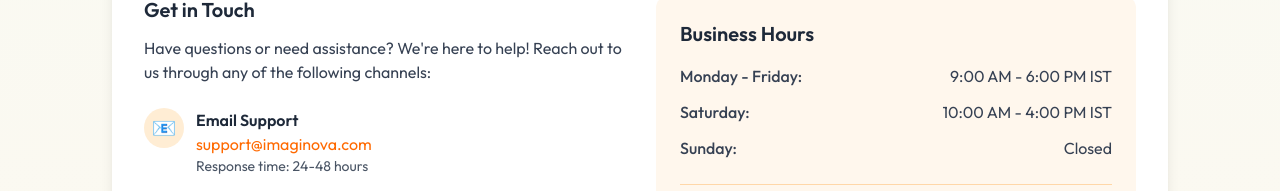
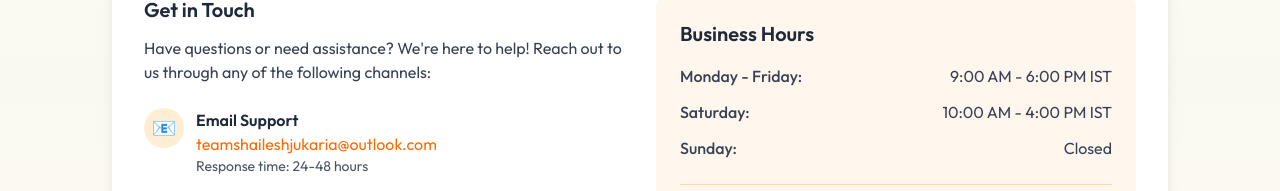
Before and after one commit to shaileshjukaria/Imaginova, a React (Vite) app in the folder client/: page /company-info in a window 1280 px wide. Shown: the part 1676-1867 px from the top of the page. Built offline with nearby package versions, Linux system fonts and the light colour scheme; no server answers.

Commit message:
fix: Update support email address across multiple components

```diff
--- a/client/src/pages/CompanyInfo.jsx
+++ b/client/src/pages/CompanyInfo.jsx
@@ -112,8 +112,8 @@ const CompanyInfo = () => {
                   </div>
                   <div>
                     <h4 className='font-semibold text-gray-800'>Email Support</h4>
-                    <a href='mailto:support@imaginova.com' className='text-orange-500 hover:underline'>
-                      support@imaginova.com
+                    <a href='mailto:teamshaileshjukaria@outlook.com' className='text-orange-500 hover:underline'>
+                      teamshaileshjukaria@outlook.com
                     </a>
                     <p className='text-sm text-gray-600'>Response time: 24-48 hours</p>
                   </div>
--- a/client/src/pages/Helpdesk.jsx
+++ b/client/src/pages/Helpdesk.jsx
@@ -84,11 +84,11 @@ const Helpdesk = () => {
         },
         {
           q: 'Can I change my email address?',
-          a: 'For security reasons, email address changes require contacting our support team at support@imaginova.com with your account details.'
+          a: 'For security reasons, email address changes require contacting our support team at teamshaileshjukaria@outlook.com with your account details.'
         },
         {
           q: 'How do I delete my account?',
-          a: 'To delete your account, please contact our support team at support@imaginova.com. Please note that this action is irreversible and all your data will be permanently deleted.'
+          a: 'To delete your account, please contact our support team at teamshaileshjukaria@outlook.com. Please note that this action is irreversible and all your data will be permanently deleted.'
         }
       ]
     },
@@ -109,7 +109,7 @@ const Helpdesk = () => {
         },
         {
           q: 'I made a payment but didn\'t receive credits. What now?',
-          a: 'Don\'t worry! Payments can take up to 5 minutes to process. If credits don\'t appear after 10 minutes, contact support@imaginova.com with your transaction ID.'
+          a: 'Don\'t worry! Payments can take up to 5 minutes to process. If credits don\'t appear after 10 minutes, contact teamshaileshjukaria@outlook.com with your transaction ID.'
         }
       ]
     },
@@ -122,7 +122,7 @@ const Helpdesk = () => {
         },
         {
           q: 'Can I get a refund if I\'m not satisfied?',
-          a: 'Yes, if you haven\'t used any credits and it\'s within 7 days of purchase, you can request a full refund by contacting support@imaginova.com with your order details.'
+          a: 'Yes, if you haven\'t used any credits and it\'s within 7 days of purchase, you can request a full refund by contacting teamshaileshjukaria@outlook.com with your order details.'
         },
         {
           q: 'How long do refunds take to process?',
@@ -255,7 +255,7 @@ const Helpdesk = () => {
             <Link to='/company-info#contact' className='bg-white text-orange-500 px-8 py-3 rounded-full hover:bg-orange-50 transition-colors font-semibold'>
               Contact Support
             </Link>
-            <a href='mailto:support@imaginova.com' className='bg-transparent border-2 border-white text-white px-8 py-3 rounded-full hover:bg-white hover:text-orange-500 transition-colors font-semibold'>
+            <a href='mailto:teamshaileshjukaria@outlook.com' className='bg-transparent border-2 border-white text-white px-8 py-3 rounded-full hover:bg-white hover:text-orange-500 transition-colors font-semibold'>
               Email Us
             </a>
           </div>
--- a/client/src/pages/PrivacyPolicy.jsx
+++ b/client/src/pages/PrivacyPolicy.jsx
@@ -30,7 +30,7 @@ const PrivacyPolicy = () => {
 
         <section>
           <h2 className='text-xl font-semibold mb-2'>Contact Us</h2>
-          <p>If you have any questions about this Privacy Policy, please contact us at support@imaginova.com</p>
+          <p>If you have any questions about this Privacy Policy, please contact us at teamshaileshjukaria@outlook.com</p>
         </section>
       </div>
     </div>
--- a/client/src/pages/RefundPolicy.jsx
+++ b/client/src/pages/RefundPolicy.jsx
@@ -24,7 +24,7 @@ const RefundPolicy = () => {
 
         <section>
           <h2 className='text-xl font-semibold mb-2'>How to Request a Refund</h2>
-          <p>If you believe you qualify for a refund under our exception policy, please contact us at support@imaginova.com within 7 days of purchase with:</p>
+          <p>If you believe you qualify for a refund under our exception policy, please contact us at teamshaileshjukaria@outlook.com within 7 days of purchase with:</p>
           <ul className='list-disc pl-6 space-y-1'>
             <li>Your transaction ID</li>
             <li>Detailed description of the issue</li>
@@ -39,7 +39,7 @@ const RefundPolicy = () => {
 
         <section>
           <h2 className='text-xl font-semibold mb-2'>Contact</h2>
-          <p>For refund inquiries, email us at support@imaginova.com</p>
+          <p>For refund inquiries, email us at teamshaileshjukaria@outlook.com</p>
         </section>
       </div>
     </div>
--- a/client/src/pages/TermsOfService.jsx
+++ b/client/src/pages/TermsOfService.jsx
@@ -39,7 +39,7 @@ const TermsOfService = () => {
 
         <section>
           <h2 className='text-xl font-semibold mb-2'>Contact</h2>
-          <p>For questions about these Terms, contact us at support@imaginova.com</p>
+          <p>For questions about these Terms, contact us at teamshaileshjukaria@outlook.com</p>
         </section>
       </div>
     </div>
```
